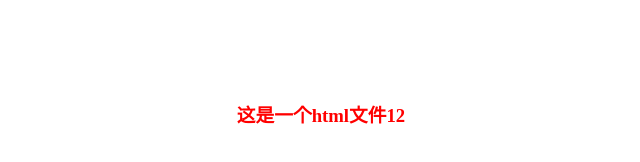
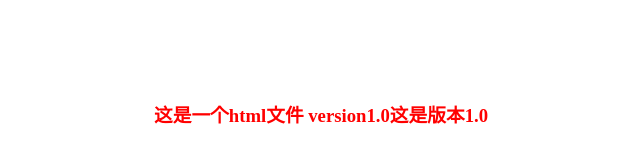
Before and after one commit to zhouTest123/gitDemo, a plain HTML site: page index.html in a window 1280 px wide. Shown: the whole page, without its empty margins (319-959 px from the left). Drawn offline with Linux system fonts and the light colour scheme.

Commit message:
commit index.html this is verison 1.0

```diff
--- a/index.html
+++ b/index.html
@@ -6,6 +6,6 @@
 <link rel="stylesheet" type="text/css" href="style.css">
 </head>
 <body>
-<h3>这是一个html文件12</h3>
+<h3>这是一个html文件 version1.0这是版本1.0</h3>
 </body>
 </html>
```
